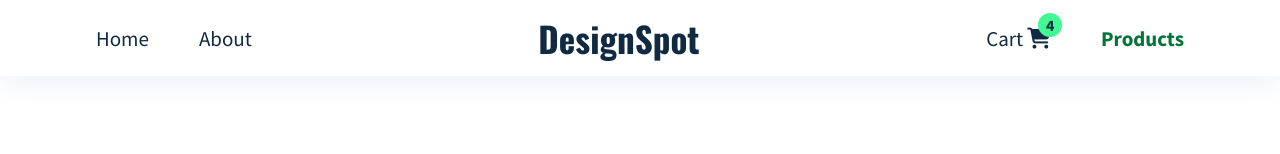
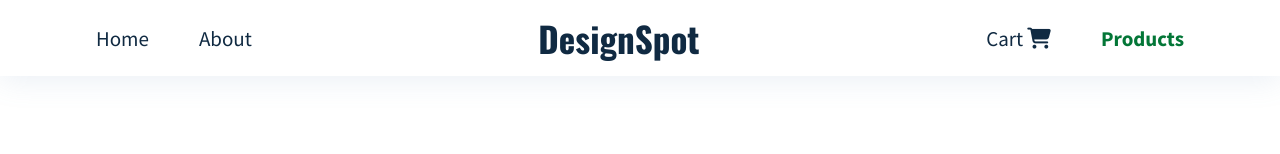
Before and after one commit to NighTzy-Godz/DesignSpot, a React (Vite) app: page /products in a window 1280 px wide. Shown: the top 154 px of the page. Built offline with nearby package versions, Linux system fonts and the light colour scheme.

Commit message:
Fixed the bug where the cart is not loading

```diff
--- a/src/App.jsx
+++ b/src/App.jsx
@@ -15,24 +15,24 @@ import HomeLayout from "./components/pages/PageLayout/HomeLayout";
 import { getCart, setCart } from "./services/storage";
 
 function App() {
-  const [cart, setCart] = useState([]);
+  const [currCart, setCurrCart] = useState([]);
 
   useEffect(() => {
     const currCart = getCart();
     const cart = [];
     if (!currCart) return setCart("cart", cart);
-    setCart(currCart);
+    setCurrCart(currCart);
   }, []);
 
   const handleCartChange = (cart) => {
-    setCart(cart);
+    setCurrCart(cart);
   };
 
   return (
     <BrowserRouter>
       <ToastContainer />
       <Routes>
-        <Route path="/" element={<HomeLayout cart={cart} />}>
+        <Route path="/" element={<HomeLayout cart={currCart} />}>
           <Route index element={<Home />} />
           <Route path="about" element={<About />} />
           <Route path="products" element={<ProductLayout />} />
--- a/src/components/ui/navbar/Navbar.jsx
+++ b/src/components/ui/navbar/Navbar.jsx
@@ -4,6 +4,7 @@ import "../../../assets/css/navbar.css";
 
 const Navbar = ({ cart }) => {
   const [clicked, setClicked] = useState(false);
+  console.log(cart);
 
   const isEmpty = () => {
     return cart.length === 0 ? "" : "navCart";
```
